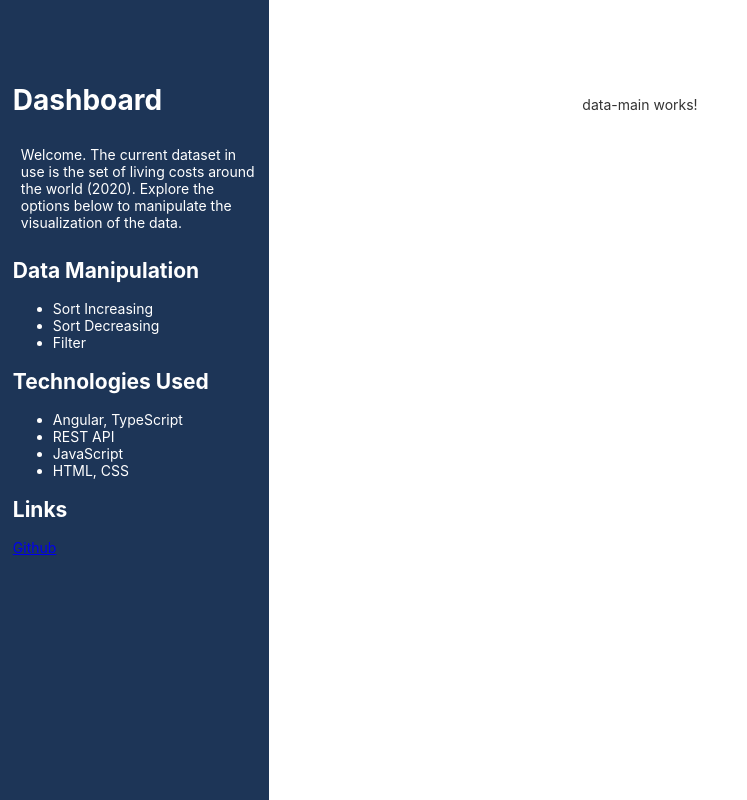
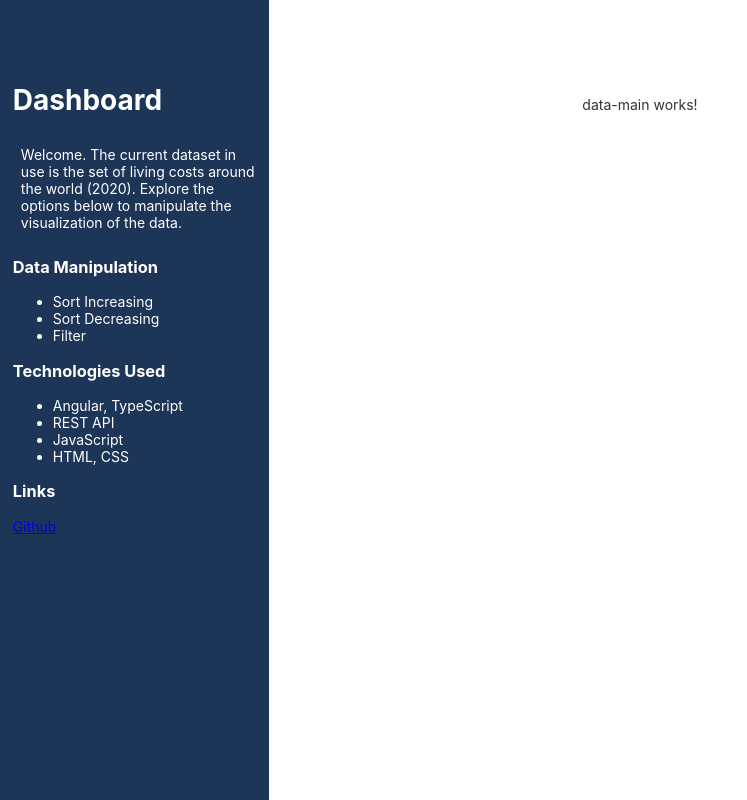
Before and after one commit to JoshuaPark823/angular-data-visualization, an Angular app in the folder data-vis/: page / in a window 1280 px wide. Shown: the whole page, without its empty margins (0-747 px from the left). Built offline with nearby package versions, Linux system fonts and the light colour scheme.

Commit message:
remove indent

```diff
--- a/data-vis/src/app/side-panel/side-panel.component.html
+++ b/data-vis/src/app/side-panel/side-panel.component.html
@@ -9,14 +9,14 @@
             the visualization of the data.
         </body>
 
-            <h2>Data Manipulation</h2>
+        <h3>Data Manipulation</h3>
         <ul class = "options-list">
             <li>Sort Increasing</li>
             <li>Sort Decreasing</li>
             <li>Filter</li>
         </ul>
 
-            <h2>Technologies Used</h2>
+        <h3>Technologies Used</h3>
         <ul class = "tech-list">
             <li>Angular, TypeScript</li>
             <li>REST API</li>
@@ -24,7 +24,7 @@
             <li>HTML, CSS</li>
         </ul>
 
-            <h2>Links</h2>
+        <h3>Links</h3>
         <a href = "https://github.com/JoshuaPark823/angular-data-visualization">
             Github
         </a>
```
Lines whose indentation alone changed are shown as unchanged.
